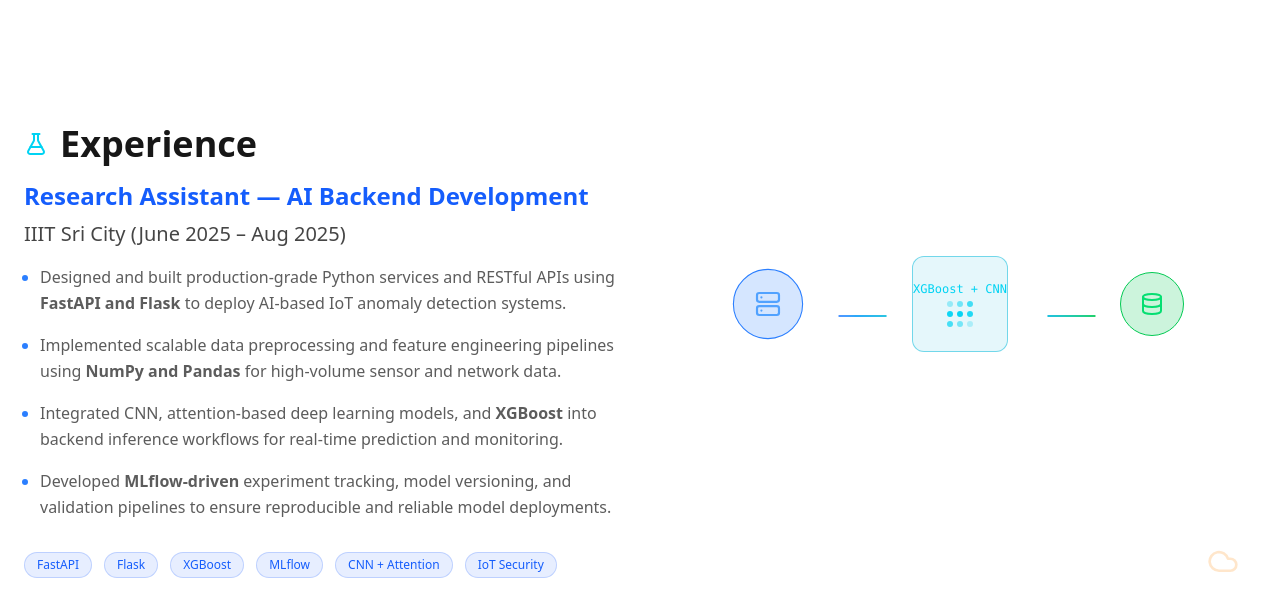
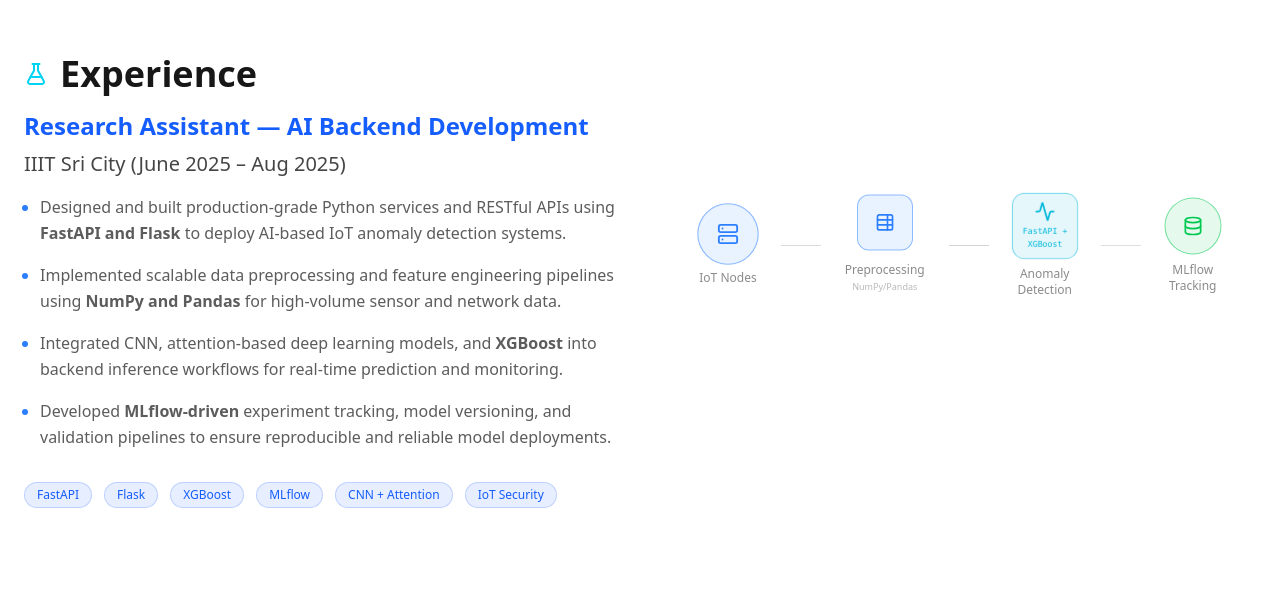
Before and after one commit to harshrajput4343/My-Portfolio, a Next.js app: page / in a window 1280 px wide. Shown: the part 3268-3862 px from the top of the page. Built offline with nearby package versions, Linux system fonts and the light colour scheme; a web font is replaced by a local one.

Commit message:
workflow updated in research assistant

```diff
--- a/src/components/Navigation.tsx
+++ b/src/components/Navigation.tsx
@@ -151,7 +151,7 @@
                   <p className="text-sm text-foreground/50 font-medium uppercase tracking-wider mb-1">Download Resume</p>
                   <div className="grid grid-cols-2 gap-3">
                     <a
-                      href="/resumes/Harsh_sde_Resume.pdf"
+                      href="/resumes/Harsh_sde_resume.pdf"
                       target="_blank"
                       className="flex items-center justify-center gap-2 py-3 rounded-lg bg-foreground/5 border border-foreground/10 text-foreground/80 text-sm hover:bg-foreground/10 transition-colors"
                     >
--- a/src/components/sections/About.tsx
+++ b/src/components/sections/About.tsx
@@ -42,13 +42,7 @@
                   <p className="text-xs text-foreground/50">CGPA: 7.5 • Nov 2022 – June 2026</p>
                 </div>
               </div>
-              <div className="flex items-start gap-3 p-3 rounded-lg bg-foreground/5 border border-foreground/5">
-                <div className="w-2 h-2 mt-2 rounded-full bg-blue-500 shrink-0" />
-                <div>
-                  <p className="font-bold text-foreground text-sm">D.A.V Public School — CBSE (X)</p>
-                  <p className="text-xs text-foreground/50">Percentage: 91.4% • April 2009 – April 2019</p>
-                </div>
-              </div>
+
             </div>
           </div>
 
--- a/src/components/sections/Research.tsx
+++ b/src/components/sections/Research.tsx
@@ -2,74 +2,92 @@
 import React from "react";
 import { Section } from "../ui/Section";
 import { motion, Variants } from "framer-motion";
-import { FlaskConical, Server, Database, Cloud, Cog, Workflow, FolderOpen } from "lucide-react";
+import { FlaskConical, Server, Database, Cloud, Cog, Workflow, FolderOpen, Activity, TableProperties } from "lucide-react";
 
 const ResearchVisual = () => {
   return (
-    <div className="relative h-96 w-full bg-white/5 rounded-xl overflow-hidden flex items-center justify-center border border-white/5">
-      {/* Simple Architecture Diagram */}
-      <div className="relative z-10 flex items-center gap-4 md:gap-8">
-        {/* IoT Node */}
+    <div className="relative h-96 w-full overflow-hidden flex items-center justify-center">
+      {/* 4 Step Flow: Nodes -> Process -> Engine -> Tracking */}
+      <div className="relative z-10 flex items-center gap-2 md:gap-4 lg:gap-6">
+
+        {/* Step 1: IoT Node */}
         <div className="flex flex-col items-center gap-2">
           <motion.div
             animate={{ scale: [1, 1.1, 1] }}
             transition={{ duration: 2, repeat: Infinity }}
-            className="w-16 h-16 rounded-full bg-blue-500/20 border border-blue-500 flex items-center justify-center text-blue-400"
+            className="w-14 h-14 rounded-full bg-blue-500/10 border border-blue-500/50 flex items-center justify-center text-blue-500"
           >
-            <Server size={24} />
+            <Server size={20} />
           </motion.div>
-          <span className="text-xs text-white/50">FastAPI</span>
+          <span className="text-[10px] md:text-xs text-foreground/50 text-center">IoT Nodes</span>
         </div>
 
         {/* Arrow */}
         <motion.div
-          animate={{ x: [0, 10, 0], opacity: [0.5, 1, 0.5] }}
+          animate={{ opacity: [0.3, 1, 0.3] }}
           transition={{ duration: 1.5, repeat: Infinity }}
-          className="h-0.5 w-12 bg-gradient-to-r from-blue-500 to-cyan-500"
+          className="h-px w-6 md:w-10 bg-foreground/20"
         />
 
-        {/* Model */}
-        <div className="flex flex-col items-center gap-2">
-          <div className="w-24 h-24 rounded-xl bg-cyan-500/10 border border-cyan-500/50 flex flex-col items-center justify-center text-cyan-400 backdrop-blur-md">
-            <div className="text-xs font-mono mb-1">XGBoost + CNN</div>
-            <div className="grid grid-cols-3 gap-1">
-              {[1, 2, 3, 4, 5, 6, 7, 8, 9].map(i => (
-                <motion.div
-                  key={i}
-                  animate={{ opacity: [0.2, 1, 0.2] }}
-                  transition={{ duration: 1, delay: i * 0.1, repeat: Infinity }}
-                  className="w-1.5 h-1.5 bg-cyan-400 rounded-full"
-                />
-              ))}
-            </div>
-          </div>
-          <span className="text-xs text-white/50">Inference</span>
+        {/* Step 2: Preprocessing */}
+        <div className="flex flex-col items-center gap-2 text-blue-500">
+          <motion.div
+            animate={{ y: [0, -4, 0] }}
+            transition={{ duration: 2, repeat: Infinity, delay: 0.2 }}
+            className="w-14 h-14 rounded-xl bg-blue-500/10 border border-blue-500/50 flex items-center justify-center"
+          >
+            <TableProperties size={20} />
+          </motion.div>
+          <span className="text-[10px] md:text-xs text-foreground/50 text-center">Preprocessing<br /><span className="text-[9px] text-foreground/30">NumPy/Pandas</span></span>
         </div>
 
         {/* Arrow */}
         <motion.div
-          animate={{ x: [0, 10, 0], opacity: [0.5, 1, 0.5] }}
-          transition={{ duration: 1.5, repeat: Infinity, delay: 0.5 }}
-          className="h-0.5 w-12 bg-gradient-to-r from-cyan-500 to-green-500"
+          animate={{ opacity: [0.3, 1, 0.3] }}
+          transition={{ duration: 1.5, repeat: Infinity, delay: 0.3 }}
+          className="h-px w-6 md:w-10 bg-foreground/20"
         />
 
-        {/* Output */}
-        <div className="flex flex-col items-center gap-2">
-          <div className="w-16 h-16 rounded-full bg-green-500/20 border border-green-500 flex items-center justify-center text-green-400">
-            <Database size={24} />
-          </div>
-          <span className="text-xs text-white/50">MLflow</span>
+        {/* Step 3: AI Backend */}
+        <div className="flex flex-col items-center gap-2 text-cyan-500">
+          <motion.div
+            animate={{ scale: [1, 1.05, 1] }}
+            transition={{ duration: 2, repeat: Infinity, delay: 0.4 }}
+            className="w-16 h-16 rounded-xl bg-cyan-500/10 border border-cyan-500/50 flex flex-col items-center justify-center backdrop-blur-md p-1"
+          >
+            <Activity size={20} className="mb-1" />
+            <div className="text-[8px] font-mono text-center">FastAPI +<br />XGBoost</div>
+          </motion.div>
+          <span className="text-[10px] md:text-xs text-foreground/50 text-center">Anomaly<br />Detection</span>
         </div>
+
+        {/* Arrow */}
+        <motion.div
+          animate={{ opacity: [0.3, 1, 0.3] }}
+          transition={{ duration: 1.5, repeat: Infinity, delay: 0.6 }}
+          className="h-px w-6 md:w-10 bg-foreground/20"
+        />
+
+        {/* Step 4: Tracking */}
+        <div className="flex flex-col items-center gap-2 text-green-500">
+          <motion.div
+            animate={{ scale: [1, 1.1, 1] }}
+            transition={{ duration: 2, repeat: Infinity, delay: 0.8 }}
+            className="w-14 h-14 rounded-full bg-green-500/10 border border-green-500/50 flex items-center justify-center"
+          >
+            <Database size={20} />
+          </motion.div>
+          <span className="text-[10px] md:text-xs text-foreground/50 text-center">MLflow<br />Tracking</span>
+        </div>
+
       </div>
-
-      <div className="absolute inset-0 bg-grid-white/[0.02]" />
     </div>
   )
 }
 
 const AWSPipelineVisual = () => {
   return (
-    <div className="relative h-96 w-full bg-white/5 rounded-xl overflow-hidden flex items-center justify-center border border-white/5">
+    <div className="relative h-96 w-full flex items-center justify-center">
       <div className="relative z-10 flex items-center gap-3 md:gap-5">
         {/* S3 Buckets */}
         <div className="flex flex-col items-center gap-2">
@@ -145,20 +163,9 @@
           <span className="text-xs text-foreground/50 text-center leading-tight">Step Functions<br /><span className="text-[10px] text-foreground/30">Orchestration</span></span>
         </div>
       </div>
-
-      {/* Floating cloud icon */}
-      <motion.div
-        animate={{ y: [0, -10, 0], opacity: [0.15, 0.3, 0.15] }}
-        transition={{ duration: 4, repeat: Infinity }}
-        className="absolute top-4 right-4 text-orange-400"
-      >
-        <Cloud size={32} />
-      </motion.div>
-
-      <div className="absolute inset-0 bg-grid-white/[0.02]" />
     </div>
   );
-}
+};
 
 const sectionVariants: Variants = {
   hidden: { opacity: 0, y: 40 },
--- a/src/components/sections/Skills.tsx
+++ b/src/components/sections/Skills.tsx
@@ -22,7 +22,7 @@
   },
   {
     category: "Frontend",
-    items: ["React.js", "Next.js", "Tailwind CSS", "Shadcn UI", "Redux", "Tiptap"],
+    items: ["React.js", "Next.js", "Tailwind CSS"],
     color: "from-pink-500 to-rose-500"
   },
   {
@@ -52,7 +52,7 @@
   },
   {
     category: "Core CS",
-    items: ["Data Structures & Algorithms", "Object-Oriented Programming", "Operating Systems"],
+    items: ["Data Structures & Algorithms", "Object-Oriented Programming", "Operating Systems", "System Design Basics"],
     color: "from-slate-500 to-gray-600"
   }
 ];
```
Also changed, not shown: 1 other file (tests, documents, lock files or other folders).
